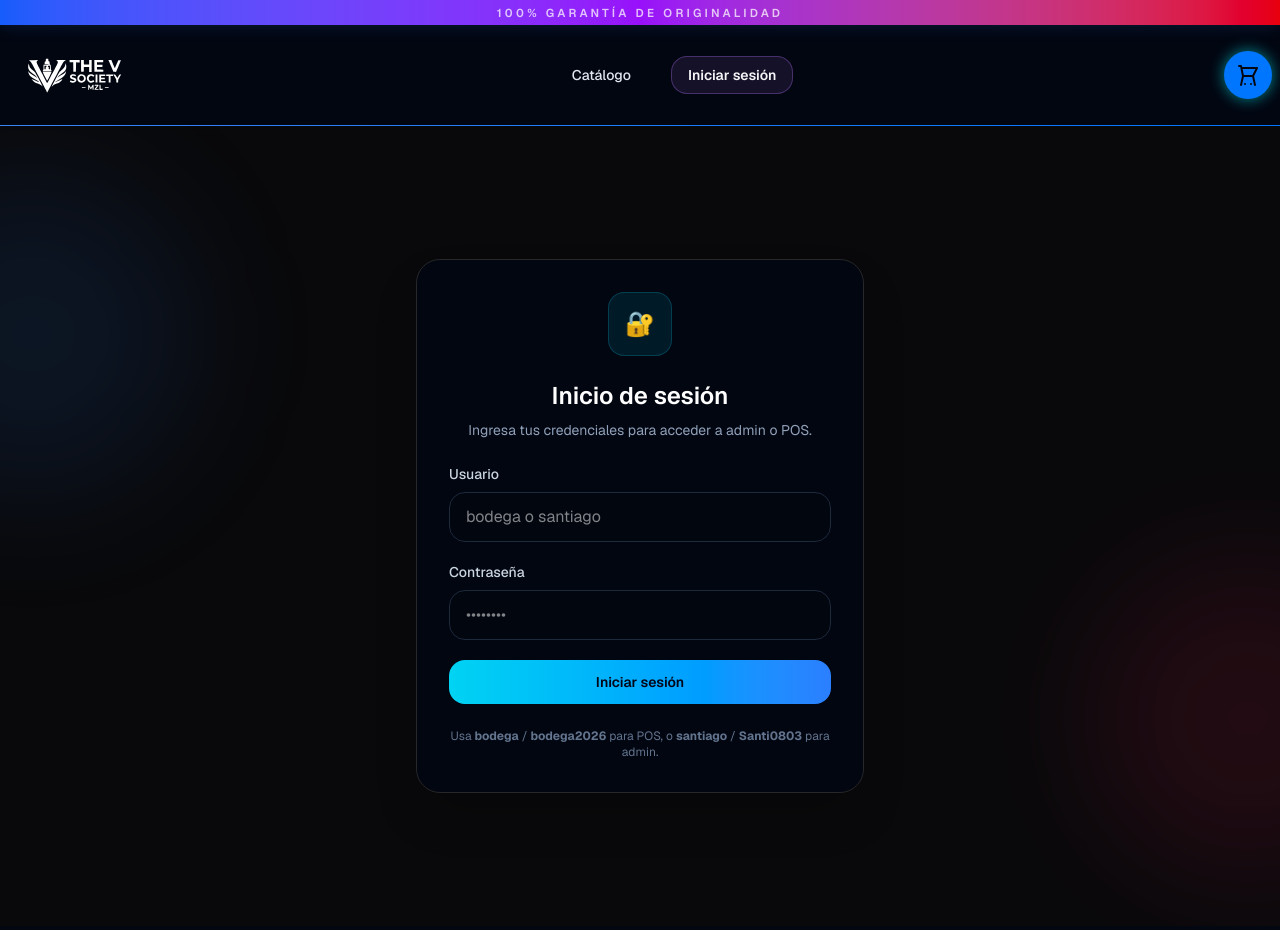
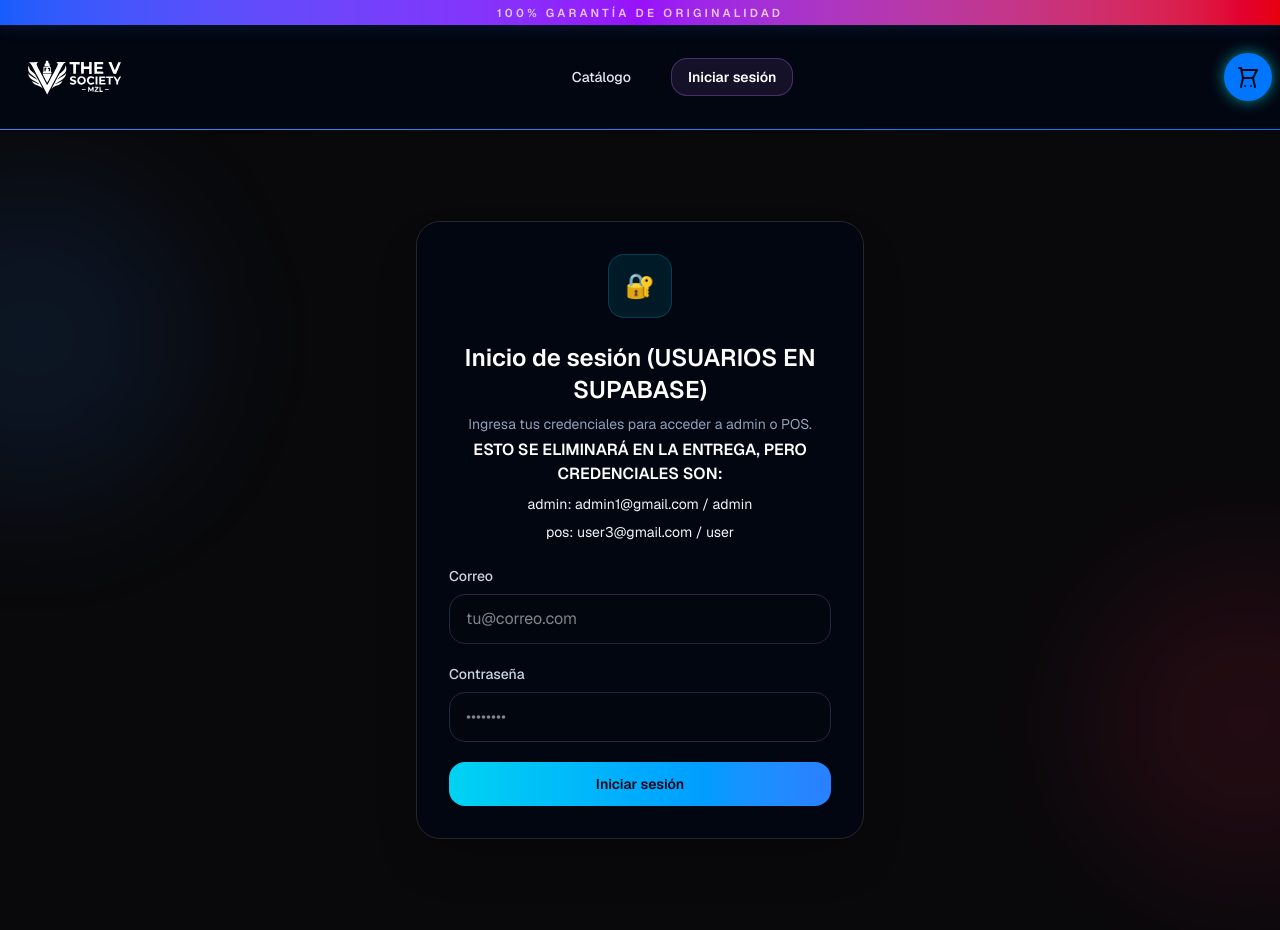
Before and after one commit to Juanca-Jimenez/vape-marketplace, a Next.js app: page /login in a window 1280 px wide. Built offline with nearby package versions, Linux system fonts and the light colour scheme.

Commit message:
refactor(auth): migrar login y control de roles a Supabase Auth + tabla profiles

```diff
--- a/app/admin/layout.tsx
+++ b/app/admin/layout.tsx
@@ -17,7 +17,7 @@ export default async function AdminLayout({ children }: { children: React.ReactN
 
   return (
     <div className="flex min-h-screen bg-zinc-950 text-zinc-100">
-      <AdminSidebar userEmail={user.email ?? ''} />
+      <AdminSidebar userEmail={userEmail} />
       <main className="flex-1 overflow-auto p-8">{children}</main>
     </div>
   )
--- a/app/login/page.tsx
+++ b/app/login/page.tsx
@@ -1,51 +1,66 @@
 'use client'
 
-import { useEffect, useState } from 'react'
+import { useState } from 'react'
 import { useRouter } from 'next/navigation'
+import { createBrowserClient } from '@supabase/ssr'
 
-const credentials: Record<string, { password: string; role: 'admin' | 'pos' }> = {
-  bodega: { password: 'bodega2026', role: 'pos' },
-  santiago: { password: 'Santi0803', role: 'admin' },
-}
-
-function getSavedRole() {
-  return document.cookie
-    .split(';')
-    .map((cookie) => cookie.trim())
-    .find((cookie) => cookie.startsWith('vape_role='))
-    ?.split('=')[1] as 'admin' | 'pos' | undefined
+function getSupabaseClient() {
+  return createBrowserClient(
+    process.env.NEXT_PUBLIC_SUPABASE_URL!,
+    process.env.NEXT_PUBLIC_SUPABASE_ANON_KEY!
+  )
 }
 
 export default function LoginPage() {
   const router = useRouter()
-  const [username, setUsername] = useState('')
+  const [email, setEmail] = useState('')
   const [password, setPassword] = useState('')
   const [error, setError] = useState('')
   const [loading, setLoading] = useState(false)
 
-  useEffect(() => {
-    const role = getSavedRole()
-    if (role === 'admin') {
-      router.replace('/admin')
-    } else if (role === 'pos') {
-      router.replace('/pos')
-    }
-  }, [router])
-
-  const handleSubmit = (event: React.FormEvent) => {
+  const handleSubmit = async (event: React.FormEvent) => {
     event.preventDefault()
     setError('')
     setLoading(true)
 
-    const user = credentials[username.trim().toLowerCase()]
-    if (!user || password !== user.password) {
+    const supabase = getSupabaseClient()
+
+    // 1. Login normal contra Supabase Auth
+    const { data, error: signInError } = await supabase.auth.signInWithPassword({
+      email: email.trim().toLowerCase(),
+      password,
+    })
+
+    if (signInError || !data.user) {
       setError('Usuario o contraseña incorrectos.')
       setLoading(false)
       return
     }
 
-    document.cookie = `vape_role=${user.role}; path=/; max-age=${60 * 60 * 24}`
-    window.location.assign(user.role === 'admin' ? '/admin' : '/pos')
+    // 2. Ya logueado, consultamos su rol directo en la tabla profiles
+    const { data: profile, error: profileError } = await supabase
+      .from('profiles')
+      .select('role')
+      .eq('id', data.user.id)
+      .single()
+
+    if (profileError || !profile) {
+      setError('Tu cuenta no tiene un rol asignado. Contacta al administrador.')
+      setLoading(false)
+      return
+    }
+
+    if (profile.role === 'admin') {
+      router.replace('/admin')
+    } else if (profile.role === 'pos') {
+      router.replace('/pos')
+    } else {
+      setError('Tu cuenta no tiene un rol asignado. Contacta al administrador.')
+      setLoading(false)
+      return
+    }
+
+    router.refresh()
   }
 
   return (
@@ -60,22 +75,26 @@ export default function LoginPage() {
             <div className="mx-auto flex h-16 w-16 items-center justify-center rounded-2xl border border-cyan-400/20 bg-cyan-400/10 text-cyan-200">
               <span className="text-2xl">🔐</span>
             </div>
-            <h1 className="mt-6 text-2xl font-semibold text-white">Inicio de sesión</h1>
+            <h1 className="mt-6 text-2xl font-semibold text-white">Inicio de sesión (USUARIOS EN SUPABASE)</h1>
             <p className="mt-2 text-sm text-slate-400">Ingresa tus credenciales para acceder a admin o POS.</p>
+            <p className="mt-1 text font-semibold text-white">ESTO SE ELIMINARÁ EN LA ENTREGA, PERO CREDENCIALES SON:</p>
+            <h3 className="mt-2 text-sm text-slate-100">admin: admin1@gmail.com / admin</h3>
+            <h3 className="mt-2 text-sm text-slate-100">pos: user3@gmail.com / user</h3>
           </div>
 
           <form onSubmit={handleSubmit} className="space-y-5">
             <div>
-              <label htmlFor="login-username" className="mb-2 block text-sm font-medium text-slate-300">
-                Usuario
+              <label htmlFor="login-email" className="mb-2 block text-sm font-medium text-slate-300">
+                Correo
               </label>
               <input
-                id="login-username"
-                type="text"
-                value={username}
-                onChange={(event) => setUsername(event.target.value)}
+                id="login-email"
+                type="email"
+                value={email}
+                onChange={(event) => setEmail(event.target.value)}
                 required
-                placeholder="bodega o santiago"
+                autoComplete="username"
+                placeholder="tu@correo.com"
                 className="w-full rounded-2xl border border-slate-800 bg-[#02060F] px-4 py-3 text-white outline-none ring-0 transition focus:border-cyan-500 focus:ring-2 focus:ring-cyan-500/20"
               />
             </div>
@@ -89,6 +108,7 @@ export default function LoginPage() {
                 value={password}
                 onChange={(event) => setPassword(event.target.value)}
                 required
+                autoComplete="current-password"
                 placeholder="••••••••"
                 className="w-full rounded-2xl border border-slate-800 bg-[#02060F] px-4 py-3 text-white outline-none ring-0 transition focus:border-cyan-500 focus:ring-2 focus:ring-cyan-500/20"
               />
@@ -108,10 +128,6 @@ export default function LoginPage() {
               {loading ? 'Iniciando sesión...' : 'Iniciar sesión'}
             </button>
           </form>
-
-          <p className="mt-6 text-center text-xs text-slate-500">
-            Usa <strong>bodega</strong> / <strong>bodega2026</strong> para POS, o <strong>santiago</strong> / <strong>Santi0803</strong> para admin.
-          </p>
         </div>
       </div>
     </main>
--- a/components/Navbar.tsx
+++ b/components/Navbar.tsx
@@ -24,7 +24,7 @@ export default function Navbar() {
         <p className="animate-pulse py-1">100% GARANTÍA DE ORIGINALIDAD</p>
       </div>
 
-      <div className="mx-auto flex max-w-7xl flex-col gap-2 px-4 py-0.4 sm:px-7 lg:px-2">
+      <div className="mx-auto flex max-w-7xl flex-col gap-2 px-4 py-0.5 sm:px-7 lg:px-2">
         <div className="flex items-center justify-between gap-4">
           <Link
             href="/"
@@ -67,7 +67,7 @@ export default function Navbar() {
             ))}
             <Link
               href="/login"
-              className="inline-flex items-center rounded-2xl border border-purple-400/30 bg-purple-400/10 px-4 py-2 text-sm font-semibold text-white-100 transition hover:border-purple-300 hover:bg-white-400/15 hover:text-white"
+              className="inline-flex items-center rounded-2xl border border-purple-400/30 bg-purple-400/10 px-4 py-2 text-sm font-semibold text-white transition hover:border-purple-300 hover:bg-white/15 hover:text-white"
             >
               Iniciar sesión
             </Link>
--- a/middleware.ts
+++ b/middleware.ts
@@ -19,12 +19,25 @@ export async function middleware(request: NextRequest) {
   const supabaseUrl = normalizeSupabaseUrl(process.env.NEXT_PUBLIC_SUPABASE_URL)
   const supabaseAnonKey = process.env.NEXT_PUBLIC_SUPABASE_ANON_KEY ?? ''
 
-  const roleCookie = request.cookies.get('vape_role')?.value
+  // ----- Age gate (se evalúa primero, es liviano y no requiere red) -----
+  const isPublicPath =
+    pathname === AGE_GATE_PATH ||
+    pathname.startsWith('/admin/login') ||
+    pathname === '/login'
 
-  // ----- Admin route protection -----
-  // All /admin/* paths except /admin/login require admin access
-  if (pathname.startsWith('/admin') && !pathname.startsWith('/admin/login')) {
-    if (roleCookie === 'admin') {
+  const ageVerified = request.cookies.get('age_verified')?.value === 'true'
+
+  if (!isPublicPath && !ageVerified) {
+    return NextResponse.redirect(new URL(AGE_GATE_PATH, request.url))
+  }
+
+  // Rutas que no necesitan validar rol: seguimos de largo
+  const needsRoleCheck = pathname.startsWith('/admin') || pathname.startsWith('/pos')
+  if (!needsRoleCheck) {
+    return NextResponse.next()
+  }
+
+  if (pathname.startsWith('/admin/login')) {
     return NextResponse.next()
   }
 
@@ -32,45 +45,49 @@ export async function middleware(request: NextRequest) {
     return NextResponse.redirect(new URL('/login', request.url))
   }
 
+  // response mutable: necesario para que Supabase pueda refrescar
+  // el JWT/cookies de sesión si están por expirar
+  let response = NextResponse.next()
+
   const supabase = createServerClient(supabaseUrl, supabaseAnonKey, {
     cookies: {
       getAll: () => request.cookies.getAll(),
-        setAll: () => {},
+      setAll: (cookiesToSet) => {
+        cookiesToSet.forEach(({ name, value }) => request.cookies.set(name, value))
+        response = NextResponse.next({ request })
+        cookiesToSet.forEach(({ name, value, options }) =>
+          response.cookies.set(name, value, options)
+        )
+      },
     },
   })
 
+  // getUser() SIEMPRE, nunca getSession(): valida el JWT contra el
+  // servidor de Supabase en vez de solo leer la cookie sin verificar.
   const { data: { user } } = await supabase.auth.getUser()
+
   if (!user) {
     return NextResponse.redirect(new URL('/login', request.url))
   }
 
-    return NextResponse.next()
-  }
+  // El rol sale de la tabla profiles, no del JWT (no usamos Auth Hook).
+  const { data: profile } = await supabase
+    .from('profiles')
+    .select('role')
+    .eq('id', user.id)
+    .single()
 
-  if (pathname.startsWith('/pos')) {
-    if (roleCookie === 'pos' || roleCookie === 'admin') {
-      return NextResponse.next()
-    }
+  const role = profile?.role ?? 'customer'
 
+  if (pathname.startsWith('/admin') && role !== 'admin') {
     return NextResponse.redirect(new URL('/login', request.url))
   }
 
-  // ----- Age gate -----
-  // /admin/login, /login and /verificar-edad are always public
-  const isPublicPath =
-    pathname === AGE_GATE_PATH ||
-    pathname.startsWith('/admin/login') ||
-    pathname === '/login'
-
-  const ageVerified =
-    request.cookies.get('age_verified')?.value === 'true' ||
-    (request.headers.get('cookie') ?? '').includes('age_verified=true')
-
-  if (!isPublicPath && !ageVerified) {
-    return NextResponse.redirect(new URL(AGE_GATE_PATH, request.url))
+  if (pathname.startsWith('/pos') && role !== 'admin' && role !== 'pos') {
+    return NextResponse.redirect(new URL('/login', request.url))
   }
 
-  return NextResponse.next()
+  return response
 }
 
 export const config = {
```
Also changed, not shown: 1 other file (tests, documents, lock files or other folders). Lines whose indentation alone changed are shown as unchanged.
